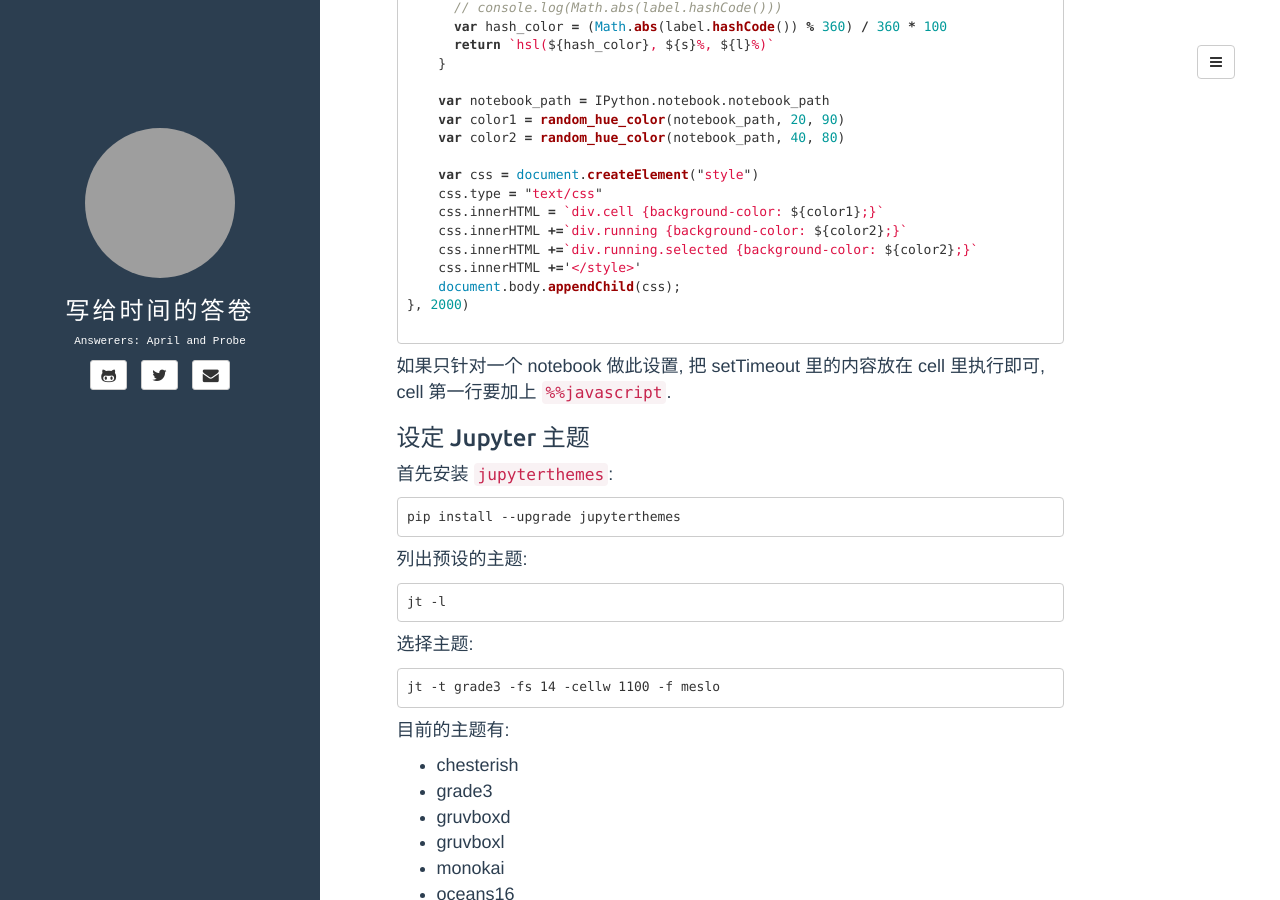
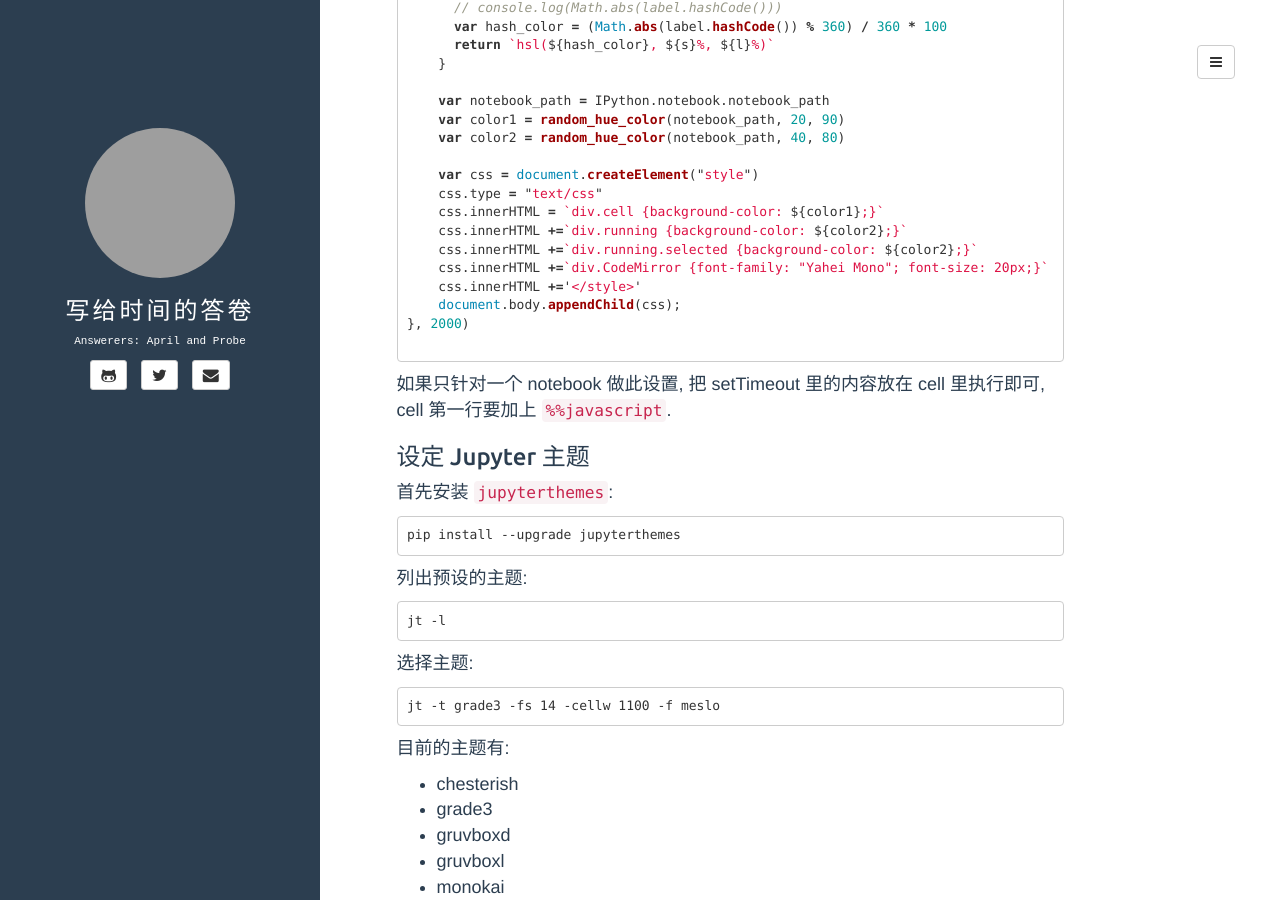
Before and after one commit to WarmGrid/warmgrid.github.io, a Jekyll site: the page built from _posts/2017-09-27-jupyter-notebook-tensorflow-keras-notes.md, in a window 1280 px wide and 900 px high, scrolled down 1544 px. Built offline with Jekyll 4.4.1, drawn with Linux system fonts in a browser that asks for light colours; grey boxes are pictures that could not be loaded.

Commit message:
add jupyter custom css code font

```diff
--- a/_posts/2017-09-27-jupyter-notebook-tensorflow-keras-notes.md
+++ b/_posts/2017-09-27-jupyter-notebook-tensorflow-keras-notes.md
@@ -108,6 +108,7 @@
     css.innerHTML = `div.cell {background-color: ${color1};}`
     css.innerHTML +=`div.running {background-color: ${color2};}`
     css.innerHTML +=`div.running.selected {background-color: ${color2};}`
+    css.innerHTML +=`div.CodeMirror {font-family: "Yahei Mono"; font-size: 20px;}`
     css.innerHTML +='</style>'
     document.body.appendChild(css);
 }, 2000)
```
